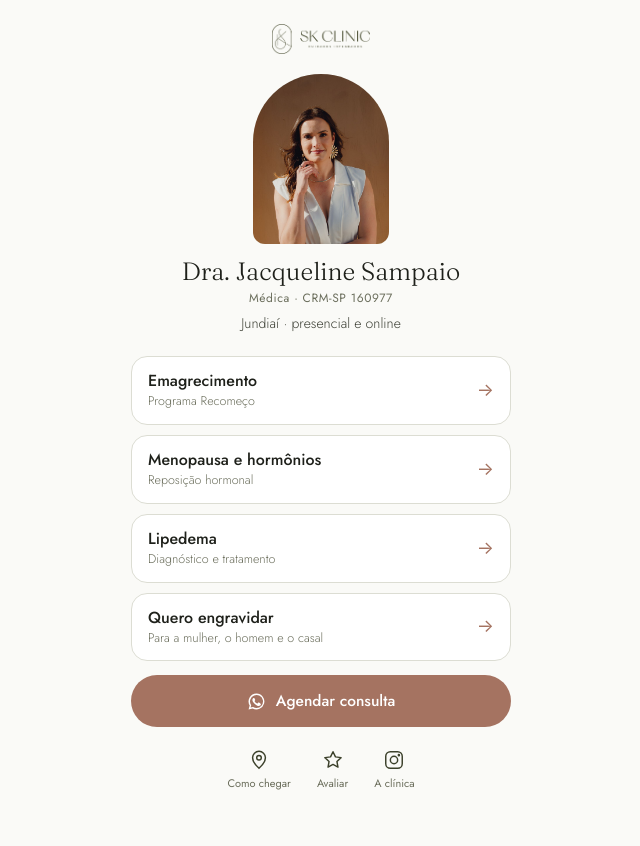
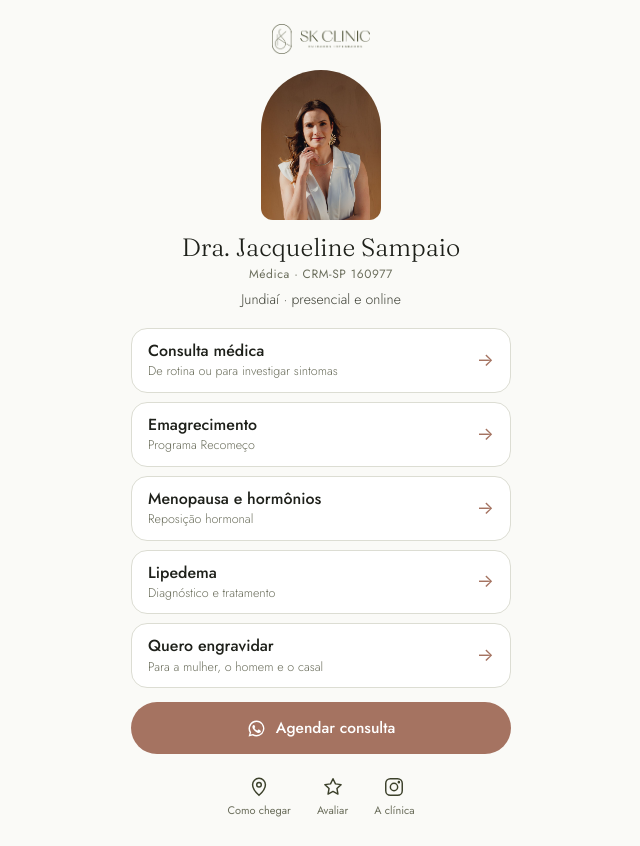
Before and after one commit to beatrizfinardic/skclinic-links, a plain HTML site: page index.html in a window 1280 px wide. Shown: the whole page, without its empty margins (319-959 px from the left). Before the commit the page ends 820 px from the top, so only its background shows below. Drawn offline with Linux system fonts and the light colour scheme.

Commit message:
Botão Consulta médica (rotina ou investigação)
Co-Authored-By: Claude Opus 5.5 <noreply@anthropic.com>

```diff
--- a/index.html
+++ b/index.html
@@ -26,14 +26,14 @@ a{color:inherit;text-decoration:none}
 .page{max-width:420px;margin:0 auto;padding:max(24px,env(safe-area-inset-top)) 20px 28px;min-height:100svh;display:flex;flex-direction:column;align-items:center}
 
 .logo{height:30px;width:auto}
-.foto{margin-top:20px;width:136px;height:170px;border-radius:68px 68px 12px 12px;overflow:hidden;background:var(--sand)}
+.foto{margin-top:16px;width:120px;height:150px;border-radius:60px 60px 12px 12px;overflow:hidden;background:var(--sand)}
 .foto img{width:100%;height:100%;object-fit:cover;object-position:50% 18%;display:block}
 h1{margin-top:14px;font-family:var(--display);font-weight:300;font-size:25px;line-height:1.1;text-align:center}
 .crm{margin-top:4px;font-size:12px;color:var(--muted);letter-spacing:.05em}
 .sub{margin-top:8px;font-size:14px;color:var(--ink2);font-weight:300;text-align:center}
 
-.botoes{width:100%;margin-top:22px;display:grid;gap:10px}
-.b{display:flex;align-items:center;gap:12px;background:var(--white);border:1px solid var(--line);border-radius:16px;padding:13px 16px}
+.botoes{width:100%;margin-top:18px;display:grid;gap:9px}
+.b{display:flex;align-items:center;gap:12px;background:var(--white);border:1px solid var(--line);border-radius:16px;padding:11px 16px}
 .b:active{background:var(--sand)}
 .b .t{display:block;font-size:16px;font-weight:500}
 .b .d{display:block;font-size:12.5px;color:var(--muted);font-weight:300;margin-top:1px}
@@ -57,6 +57,7 @@ h1{margin-top:14px;font-family:var(--display);font-weight:300;font-size:25px;lin
   <p class="sub">Jundiaí · presencial e online</p>
 
   <nav class="botoes">
+    <a class="b" data-wa="Gostaria de agendar uma consulta médica."><span><span class="t">Consulta médica</span><span class="d">De rotina ou para investigar sintomas</span></span><span class="seta">→</span></a>
     <a class="b" data-wa="Quero saber sobre emagrecimento e o Programa Recomeço."><span><span class="t">Emagrecimento</span><span class="d">Programa Recomeço</span></span><span class="seta">→</span></a>
     <a class="b" data-wa="Quero cuidar da minha menopausa e dos meus hormônios."><span><span class="t">Menopausa e hormônios</span><span class="d">Reposição hormonal</span></span><span class="seta">→</span></a>
     <a class="b" data-wa="Acho que tenho lipedema e quero uma avaliação."><span><span class="t">Lipedema</span><span class="d">Diagnóstico e tratamento</span></span><span class="seta">→</span></a>
```
